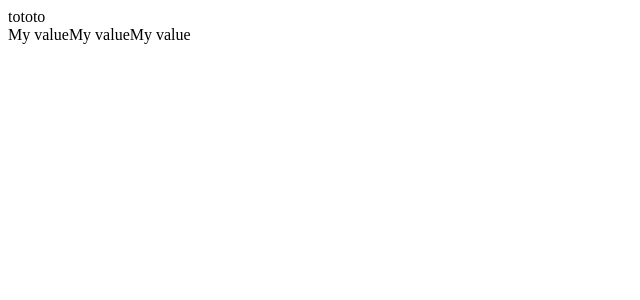
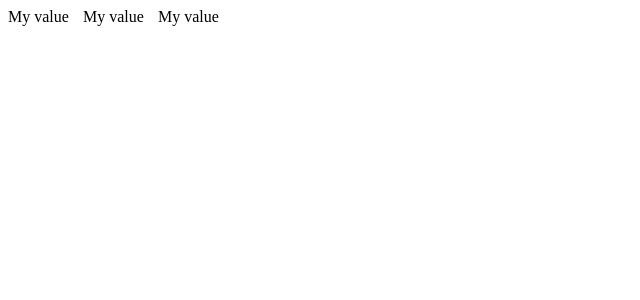
Before and after one commit to mahdimaiche/smart-array, a Vue app: page / in a window 1280 px wide. Shown: the top 300 px of the page, without its empty margins (0-640 px from the left). Built offline with nearby package versions, Linux system fonts and the light colour scheme.

Commit message:
feat: add a basic positioning system

```diff
--- a/src/App.vue
+++ b/src/App.vue
@@ -1,14 +1,13 @@
 <script  lang="ts">
-import TableRow from "./components/table-row/TableRow.vue";
+import Table from "./components/table/Table.vue";
 
 export default {
-  components: { TableRow },
+  components: { Table },
 };
 </script>
 
 <template>
-  tototo
-  <TableRow />
+  <Table />
 </template>
 
 <style></style>
--- a/src/components/table-item/TableItem.vue
+++ b/src/components/table-item/TableItem.vue
@@ -41,4 +41,8 @@ export default defineComponent({
 </template>
 
 <style lang="scss">
+.table-item {
+  display: flex;
+  height: 100%;
+}
 </style>
--- a/src/components/table-row/TableRow.vue
+++ b/src/components/table-row/TableRow.vue
@@ -1,29 +1,64 @@
 <script  lang="ts">
-import { defineComponent } from "vue";
-import TableItem from "../table-item/TableItem.vue";
+import {
+  computed,
+  defineComponent,
+  onUpdated,
+  onMounted,
+  ref,
+  toRefs,
+} from "vue";
+import type { Ref } from "vue";
 import { TableItemEventBus } from "../table-item/table-item-event-bus";
+import type { TableItemInfo } from "../../models";
 
 export default defineComponent({
-  components: { TableItem },
-  setup() {
+  props: {
+    rowWidth: { type: Number, default: 0 },
+    columns: { type: Number, default: 4 },
+  },
+  setup(props) {
+    const { rowWidth, columns } = toRefs(props);
+    const tableRowRef: Ref<HTMLElement | null> = ref(null);
     const eventBus = TableItemEventBus.getInstance();
-    eventBus.subscribe((data) => {
-      console.log(data);
+    const tableItems: Map<string, TableItemInfo> = new Map();
+    const tableItemWidth = computed(() => rowWidth.value / columns.value);
+
+    onMounted(() => {
+      eventBus.subscribe((items: TableItemInfo[]) => {
+        for (const item of items) {
+          tableItems.set(item.id, item);
+        }
+      });
+      updateItemsWidth();
     });
+
+    onUpdated(() => {
+      updateItemsWidth();
+    });
+
+    function updateItemsWidth() {
+      const items = Array.from(tableItems.values());
+      for (const item of items) {
+        item.element.style.width = `${tableItemWidth.value}px`;
+      }
+    }
+
+    return {
+      tableRowRef,
+    };
   },
 });
 </script>
 
 <template>
   <div class="table-row">
-    <TableItem data="My value" />
-    <TableItem data="My value" />
-    <TableItem data="My value" />
+    <slot />
   </div>
 </template>
 
 <style lang="scss">
 .table-row {
   display: flex;
+  height: "50px";
 }
 </style>
--- /dev/null
+++ b/src/components/table/Table.vue
@@ -0,0 +1,27 @@
+<script  lang="ts">
+import { defineComponent } from "vue";
+import TableRow from "../table-row/TableRow.vue";
+import TableItem from "../table-item/TableItem.vue";
+
+export default defineComponent({
+  components: { TableRow, TableItem },
+  setup(props, { emit }) {},
+});
+</script>
+
+<template>
+  <div class="table">
+    <TableRow :columns="4" :rowWidth="300">
+      <TableItem data="My value" />
+      <TableItem data="My value" />
+      <TableItem data="My value" />
+    </TableRow>
+  </div>
+</template>
+
+<style lang="scss">
+.table {
+  display: "flex";
+  flex-direction: row;
+}
+</style>
```
